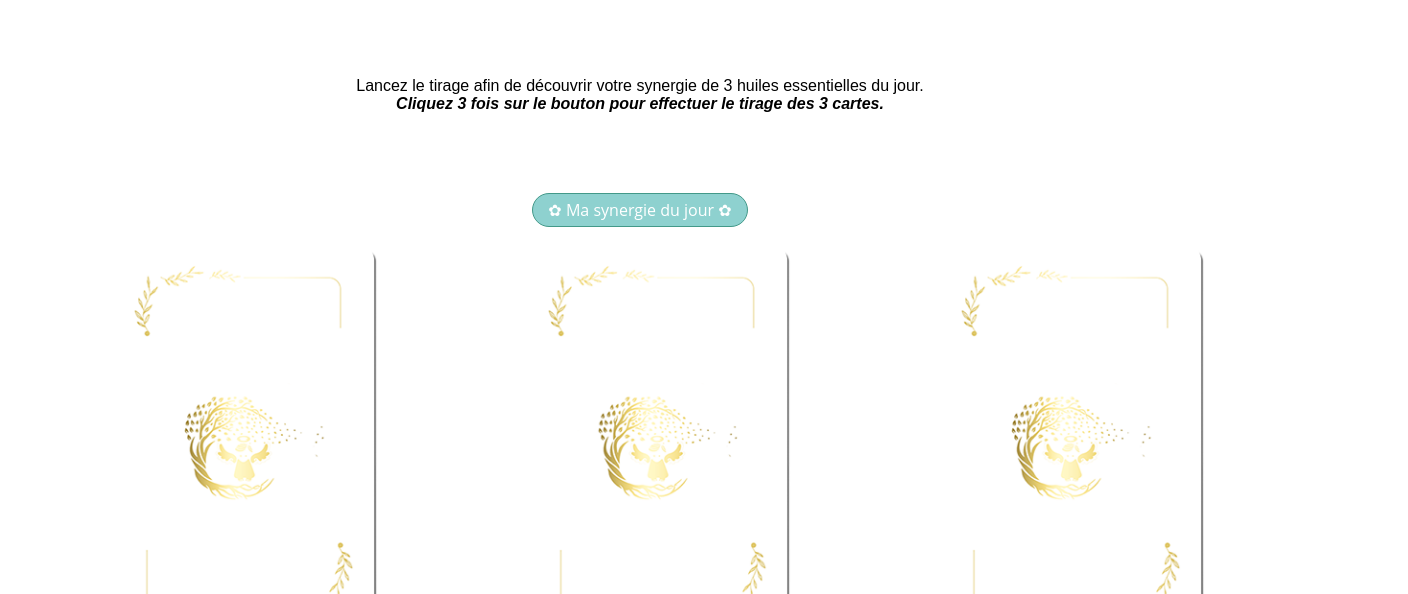
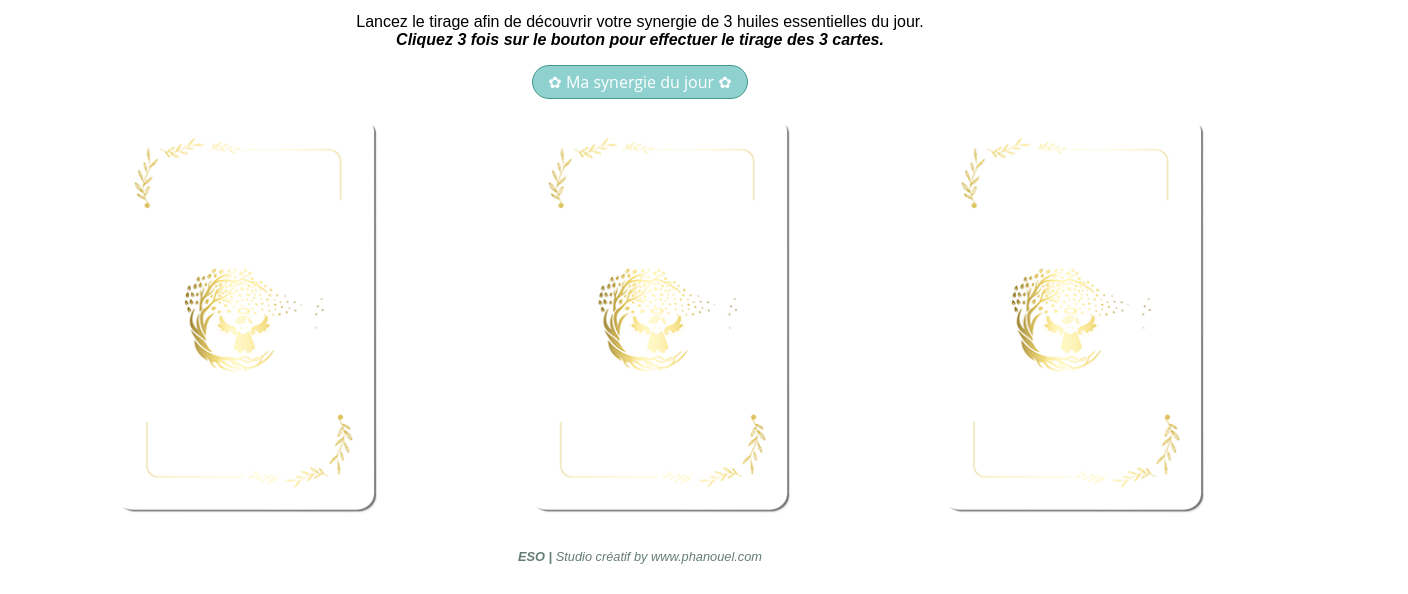
Before and after one commit to SoArcham/Tirage-Oracle-Essentielles, a plain HTML site: page index.html in a window 1280 px wide. Shown: the part 206-800 px from the top of the page, 1408 px wide, since content can reach past the window. Drawn offline with Linux system fonts and the light colour scheme.

Commit message:
Update index.html

```diff
--- a/index.html
+++ b/index.html
@@ -27,7 +27,6 @@
     p {
     font-family: 'Garamond';
     text-align: justify;
-    padding: 5% 5%;
     }
 
     #footer p {
@@ -47,7 +46,7 @@
     }
 
     button {
-	font-family: 'Open sans', sans serif;
+    font-family: 'Open sans', sans serif;
     background: #8ed1cf;
     border:1px solid #439989;
     border-radius: 50px;
```
